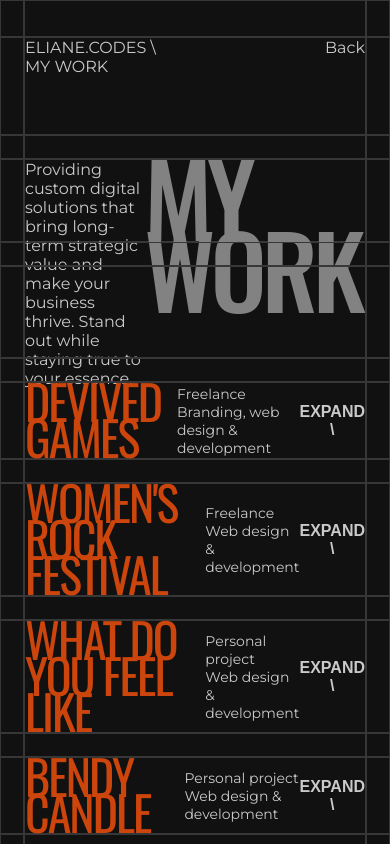
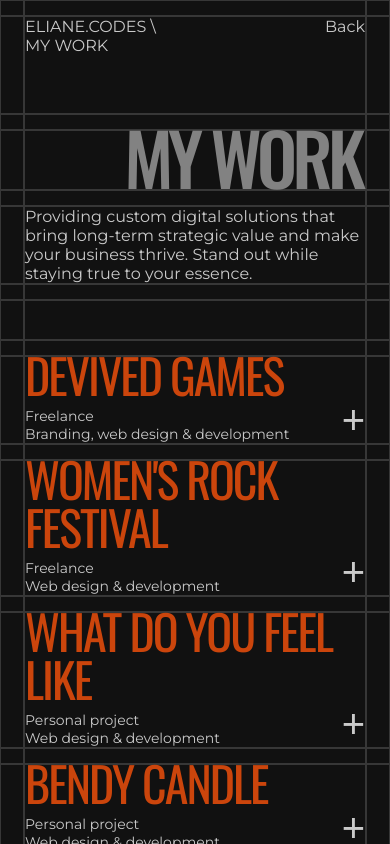
Before and after one commit to ElianeV/eliane.codes, a Next.js app: page /my-work in a window 390 px wide. Shown: the top 844 px of the page. Built offline with nearby package versions, Linux system fonts and the light colour scheme.

Commit message:
Modify mobile dropdown

```diff
--- a/app/components/project-dropdown-mobile.js
+++ b/app/components/project-dropdown-mobile.js
@@ -23,30 +23,32 @@ function ProjectDropdownMobile({
         className={`${styles.borderdelay8} ${styles.projectcontainerTablet}`}
       >
         <div className={`${styles.titlecontainer}`}>
-          <h2 className={`${styles.projecttitleTablet} ${oswald.className}`}>
+          <div>
+            <h2 className={`${styles.projecttitleMobile} ${oswald.className}`}>
               {name}
             </h2>
-          <p className={styles.projectinfoTablet}>
+            <p className={styles.projectinfoMobile}>
               {type}
               <br />
               {role}
             </p>
+          </div>
           <button
-            className={`${styles.projectButtonTablet} ${styles.underline}`}
+            className={`${styles.projectButtonMobile} ${styles.underline}`}
             onClick={() => {
               setDD(!DD);
             }}
           >
-            {DD ? "COLLAPSE \\" : "EXPAND \\"}
+            {DD ? "-" : "+"}
           </button>
         </div>
-        <div className={`${DD ? styles.block : styles.hidden}`}>
-          <div>
-            <img className={styles.projectimageTablet} src={img} alt={alt} />
-          </div>
+        <div
+          className={`${DD ? styles.block : styles.hidden}`}
+          style={{ flexDirection: "column" }}
+        >
+          <img className={styles.projectimageMobile} src={img} alt={alt} />
 
-          <div style={{ marginLeft: "32px", width: "100%" }}>
-            <h3>ABOUT</h3>
+          <h3 style={{ marginTop: "26px" }}>ABOUT</h3>
           <p style={{ paddingTop: "16px" }}>{about}</p>
 
           <h3 style={{ marginTop: "32px" }}>STACK</h3>
@@ -69,7 +71,6 @@ function ProjectDropdownMobile({
           </a>
         </div>
       </div>
-      </div>
     </>
   );
 }
--- a/app/components/work-mobile.js
+++ b/app/components/work-mobile.js
@@ -13,7 +13,7 @@ const WorkMobile = () => {
   const [proj3, setProj3] = useState(false);
   const [proj4, setProj4] = useState(false);
   return (
-    <div className={styles.myworkcontainerTablet}>
+    <div className={styles.myworkcontainerMobile}>
       {/* ROW 1*/}
 
       <div className={styles.borderdelay0}></div>
@@ -35,7 +35,6 @@ const WorkMobile = () => {
           Back
         </Link>
       </div>
-
       <div className={styles.borderdelay0}></div>
 
       {/* ROW 3*/}
@@ -45,17 +44,9 @@ const WorkMobile = () => {
 
       {/* ROW 4*/}
       <div className={styles.borderdelay0}></div>
-      <div
-        className={styles.borderdelay0}
-        style={{ display: "flex", justifyContent: "space-between" }}
-      >
-        <p style={{ maxWidth: "350px" }}>
-          Providing custom digital solutions that bring long-term strategic
-          value and make your business thrive. Stand out while staying true to
-          your essence.
-        </p>
+      <div className={styles.borderdelay0} style={{ textAlign: "right" }}>
         <p
-          className={`${styles.taglineTabletWork} ${oswald.className}`}
+          className={`${styles.taglineMobileWork} ${oswald.className}`}
           style={{ paddingRight: "4px" }}
         >
           MY WORK
@@ -64,6 +55,23 @@ const WorkMobile = () => {
       <div className={styles.borderdelay0}></div>
 
       {/* ROW 5*/}
+      <div className={styles.borderdelay0}></div>
+      <div className={styles.borderdelay0}></div>
+      <div className={styles.borderdelay0}></div>
+
+      {/* ROW 20*/}
+      <div className={styles.borderdelay0}></div>
+      <div className={styles.borderdelay0}>
+        {" "}
+        <p style={{ maxWidth: "350px" }}>
+          Providing custom digital solutions that bring long-term strategic
+          value and make your business thrive. Stand out while staying true to
+          your essence.
+        </p>
+      </div>
+      <div className={styles.borderdelay0}></div>
+
+      {/* ROW 21*/}
       <div className={styles.borderdelay0}></div>
       <div className={styles.borderdelay0}></div>
       <div className={styles.borderdelay0}></div>
--- a/app/page.module.css
+++ b/app/page.module.css
@@ -174,12 +174,25 @@
   min-height: 100vh;
   display: grid;
   grid-template-columns: 24px 1fr 24px;
-  grid-template-rows: 37px 98px 24px 83px 24px 1fr 24px auto 24px auto 24px auto 24px auto 24px 62px 24px 1fr 37px;
+  grid-template-rows: 37px 96px 24px 83px 24px 1fr 24px auto 24px auto 24px auto 24px auto 24px 62px 24px 1fr 37px;
+}
+.myworkcontainerMobile {
+  min-height: 100vh;
+  display: grid;
+  grid-template-columns: 24px 1fr 24px;
+  grid-template-rows: 16px 98px 16px 60px 16px auto 16px 40px 16px auto 16px auto 16px auto 16px auto 16px 62px 16px 1fr 16px;
 }
 
 .taglineTabletWork {
   font-size: 100px;
   line-height: 72px;
+  font-weight: 500;
+  letter-spacing: -5px;
+  color: #828282;
+}
+.taglineMobileWork {
+  font-size: 72px;
+  line-height: 52px;
   font-weight: 500;
   letter-spacing: -5px;
   color: #828282;
@@ -218,6 +231,16 @@
   font-weight: 400;
 }
 
+.projecttitleMobile {
+  font-size: 48px;
+  line-height: 48px;
+  letter-spacing: -2px;
+  color: #cb450c;
+  padding-bottom: 8px;
+  font-weight: 400;
+  margin-top: -6px;
+}
+
 .projectButtonTablet {
   font-size: 16px;
   background: none;
@@ -230,11 +253,26 @@
   font-weight: bold;
 }
 
+.projectButtonMobile {
+  font-size: 40px;
+  background: none;
+  border: none;
+  outline: none;
+  box-shadow: none;
+  color: #cacaca;
+  cursor: pointer;
+  padding-left: 4px;
+  margin: auto 0 0 auto;
+}
+
 .projectinfo {
   margin: auto 0 auto 32px;
 }
 .projectinfoTablet {
   margin: auto 0 auto 16px;
+  font-size: 14px;
+}
+.projectinfoMobile {
   font-size: 14px;
 }
 
@@ -255,6 +293,10 @@
 }
 .projectimageTablet {
   width: 260px;
+  height: auto;
+}
+.projectimageMobile {
+  width: 100%;
   height: auto;
 }
 
```
Lines whose indentation alone changed are shown as unchanged.
